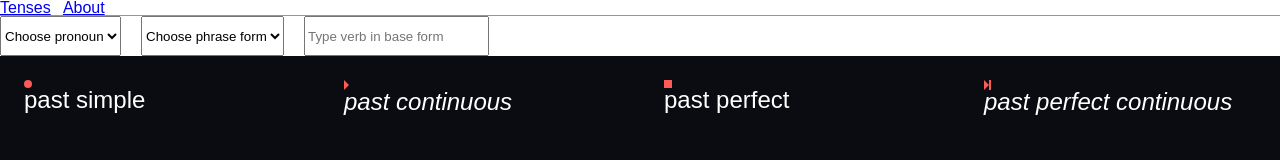
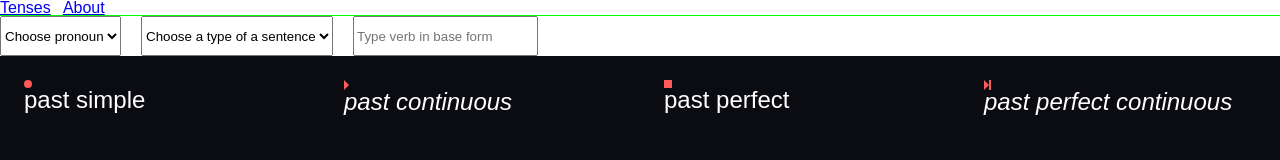
Before and after one commit to koldunsky/english-cheatsheet, a Vue app: page / in a window 1280 px wide. Shown: the top 160 px of the page. Built offline with nearby package versions, Linux system fonts and the light colour scheme; a web font is replaced by a local one.

Commit message:
Rename "phrase forms" to "type of a sentence"

```diff
--- a/src/components/PhraseConstructor/index.vue
+++ b/src/components/PhraseConstructor/index.vue
@@ -16,10 +16,10 @@
         class="control select phrase-form"
         @change="onChangePhraseForm"
       >
-        <option value="default">Choose phrase form</option>
-        <option value="adjective">adjective</option>
+        <option value="default">Choose a type of a sentence</option>
+        <option value="affirmative">affirmative</option>
         <option value="negative">negative</option>
-        <option value="question">question</option>
+        <option value="interrogative">interrogative</option>
       </select>
 
       <input
```
